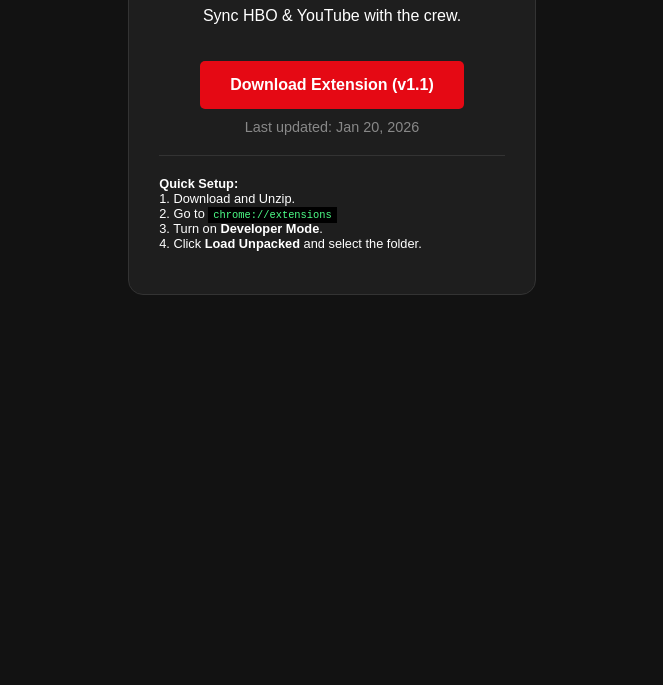
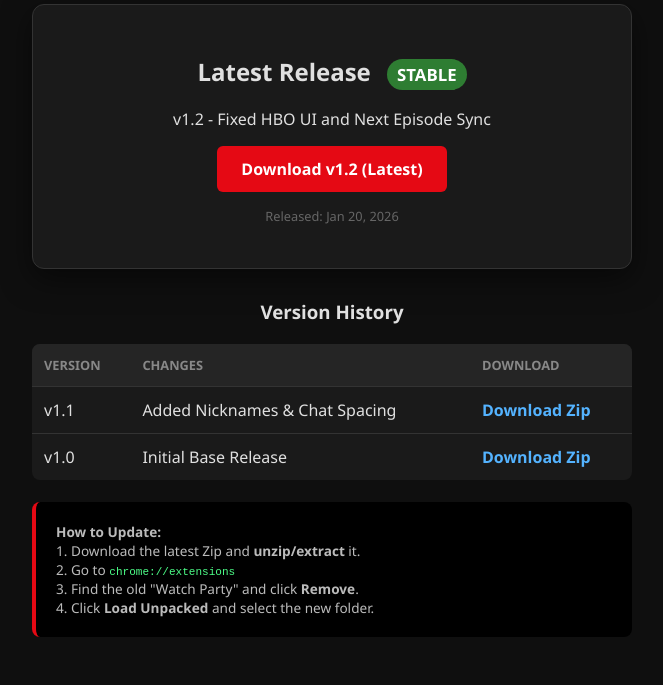
Before and after one commit to jafarovnihad/moonyparty, a plain HTML site: page index.html in a window 1280 px wide. Shown: the part 162-847 px from the top of the page, without its empty margins (308-971 px from the left). Before the commit the page ends 800 px from the top, so only its background shows below. Drawn offline with Linux system fonts and the light colour scheme.

Commit message:
Update index.html

```diff
--- a/index.html
+++ b/index.html
@@ -1,32 +1,73 @@
 <!DOCTYPE html>
 <html>
 <head>
-    <title>Watch Party Extension | Downloads</title>
+    <title>Watch Party | Download Center</title>
     <style>
-        body { font-family: sans-serif; background: #121212; color: white; text-align: center; padding: 50px; }
-        .card { background: #1e1e1e; padding: 30px; border-radius: 15px; display: inline-block; border: 1px solid #333; }
-        .btn { background: #e50914; color: white; padding: 15px 30px; text-decoration: none; border-radius: 5px; font-weight: bold; display: inline-block; margin-top: 20px; }
-        .btn:hover { background: #ff0a16; }
-        .version { color: #888; margin-top: 10px; font-size: 0.9em; }
-        code { background: #000; padding: 2px 5px; color: #4dff88; }
+        body { font-family: 'Segoe UI', Tahoma, Geneva, Verdana, sans-serif; background: #0f0f0f; color: #e0e0e0; text-align: center; padding: 40px; }
+        .container { max-width: 600px; margin: 0 auto; }
+        .card { background: #1a1a1a; padding: 30px; border-radius: 12px; border: 1px solid #333; box-shadow: 0 10px 30px rgba(0,0,0,0.5); margin-bottom: 30px; }
+
+        h1 { color: #e50914; margin-bottom: 5px; }
+        .status-badge { background: #2e7d32; color: white; padding: 4px 10px; border-radius: 20px; font-size: 0.7em; vertical-align: middle; margin-left: 10px; text-transform: uppercase; }
+
+        .btn { background: #e50914; color: white; padding: 12px 24px; text-decoration: none; border-radius: 6px; font-weight: bold; display: inline-block; transition: 0.2s; border: none; cursor: pointer; }
+        .btn:hover { background: #ff0a16; transform: translateY(-2px); }
+
+        .history-table { width: 100%; border-collapse: collapse; margin-top: 20px; text-align: left; background: #1a1a1a; border-radius: 8px; overflow: hidden; }
+        .history-table th, .history-table td { padding: 12px; border-bottom: 1px solid #333; }
+        .history-table th { background: #252525; color: #888; font-size: 0.8em; text-transform: uppercase; }
+        .history-table tr:last-child td { border-bottom: none; }
+        .history-table a { color: #54b3ff; text-decoration: none; font-weight: bold; }
+        .history-table a:hover { text-decoration: underline; }
+
+        .setup-box { background: #000; padding: 20px; border-radius: 8px; text-align: left; font-size: 0.85em; color: #bbb; border-left: 4px solid #e50914; }
+        code { color: #4dff88; font-family: monospace; }
     </style>
 </head>
 <body>
-    <div class="card">
-        <h1>Watch Party Extension</h1>
-        <p>Sync HBO & YouTube with the crew.</p>
+    <div class="container">
+        <h1>Watch Party Pro</h1>
+        <p>Private Sync for HBO & YouTube</p>
 
-        <a href="watch-party-v1.zip" class="btn">Download Extension (v1.1)</a>
+        <div class="card">
+            <h2>Latest Release <span class="status-badge">Stable</span></h2>
+            <p>v1.2 - Fixed HBO UI and Next Episode Sync</p>
+            <a href="watch-party-v1-2.zip" class="btn">Download v1.2 (Latest)</a>
+            <p style="font-size: 0.8em; color: #666; margin-top: 15px;">Released: Jan 20, 2026</p>
+        </div>
 
-        <div class="version">Last updated: Jan 20, 2026</div>
-        <hr style="border: 0; border-top: 1px solid #333; margin: 20px 0;">
-        <p style="text-align: left; font-size: 0.8em;">
-            <strong>Quick Setup:</strong><br>
-            1. Download and Unzip.<br>
+        <h3>Version History</h3>
+        <table class="history-table">
+            <thead>
+                <tr>
+                    <th>Version</th>
+                    <th>Changes</th>
+                    <th>Download</th>
+                </tr>
+            </thead>
+            <tbody>
+                <tr>
+                    <td>v1.1</td>
+                    <td>Added Nicknames & Chat Spacing</td>
+                    <td><a href="watch-party-v1-1.zip">Download Zip</a></td>
+                </tr>
+                <tr>
+                    <td>v1.0</td>
+                    <td>Initial Base Release</td>
+                    <td><a href="watch-party-v1-0.zip">Download Zip</a></td>
+                </tr>
+            </tbody>
+        </table>
+
+        <br>
+
+        <div class="setup-box">
+            <strong>How to Update:</strong><br>
+            1. Download the latest Zip and <b>unzip/extract</b> it.<br>
             2. Go to <code>chrome://extensions</code><br>
-            3. Turn on <b>Developer Mode</b>.<br>
-            4. Click <b>Load Unpacked</b> and select the folder.
-        </p>
+            3. Find the old "Watch Party" and click <b>Remove</b>.<br>
+            4. Click <b>Load Unpacked</b> and select the new folder.
+        </div>
     </div>
 </body>
 </html>
```
